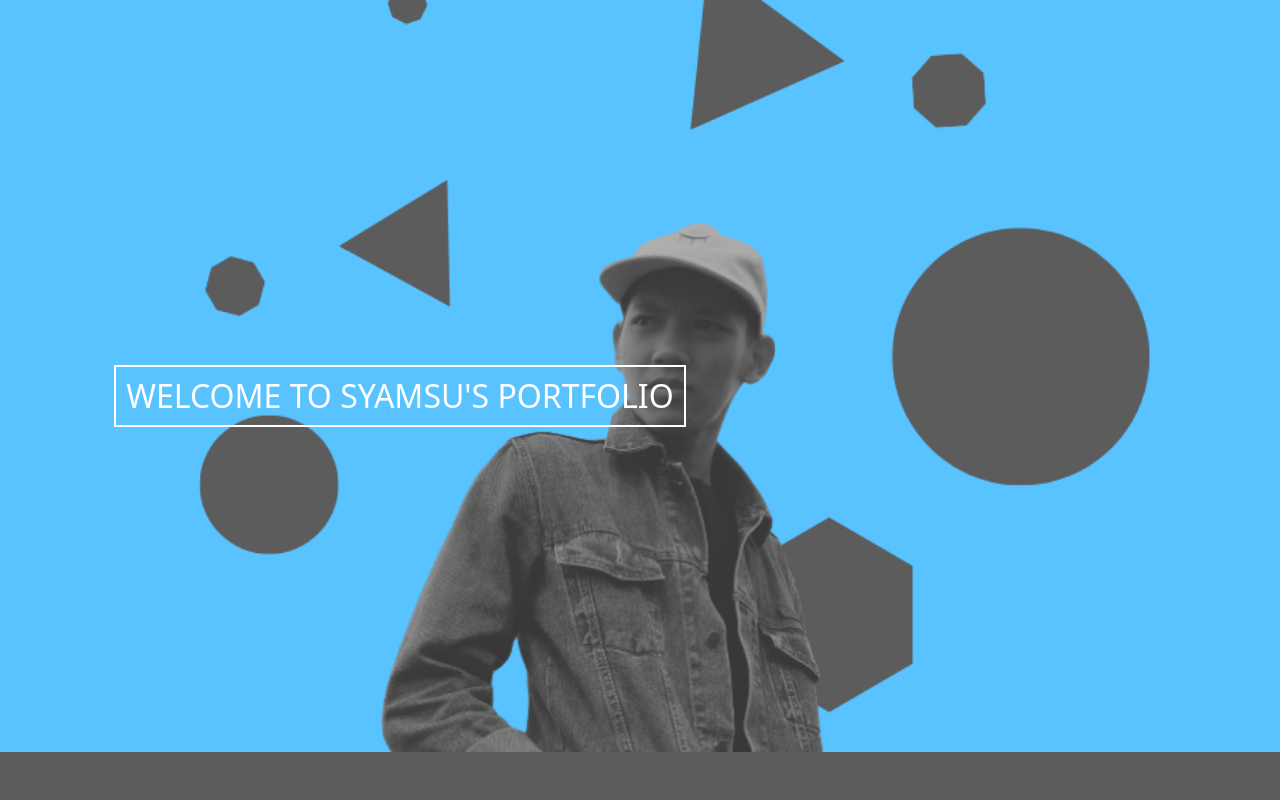
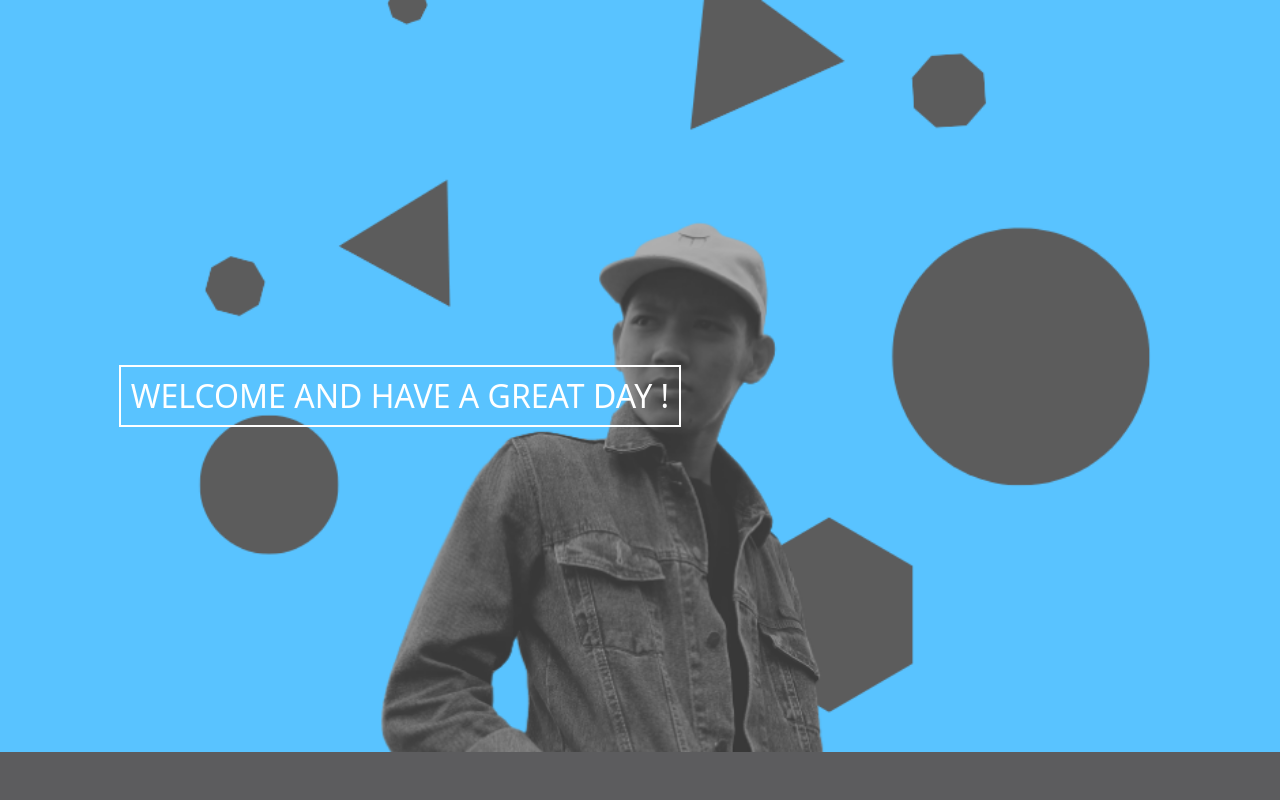
Before and after one commit to Syamsu7/MainReactjs, a React (Create React App) app: page / in a window 1280 px wide. Shown: the top 800 px of the page. Built offline with nearby package versions, Linux system fonts and the light colour scheme; the HTML template or start-up script is replaced by a standard one.

Commit message:
Update Image1.js

```diff
--- a/src/components/Image1.js
+++ b/src/components/Image1.js
@@ -4,7 +4,7 @@ import One from '../img/1.png';
 const image1 = () => (
     <Parallax className="image"  bgImage={One} strength={300}>
         <div className='content'>
-            <h2>WELCOME TO SYAMSU'S PORTFOLIO</h2>
+            <h2>WELCOME AND HAVE A GREAT DAY !</h2>
         </div>
     </Parallax>
 );
```
